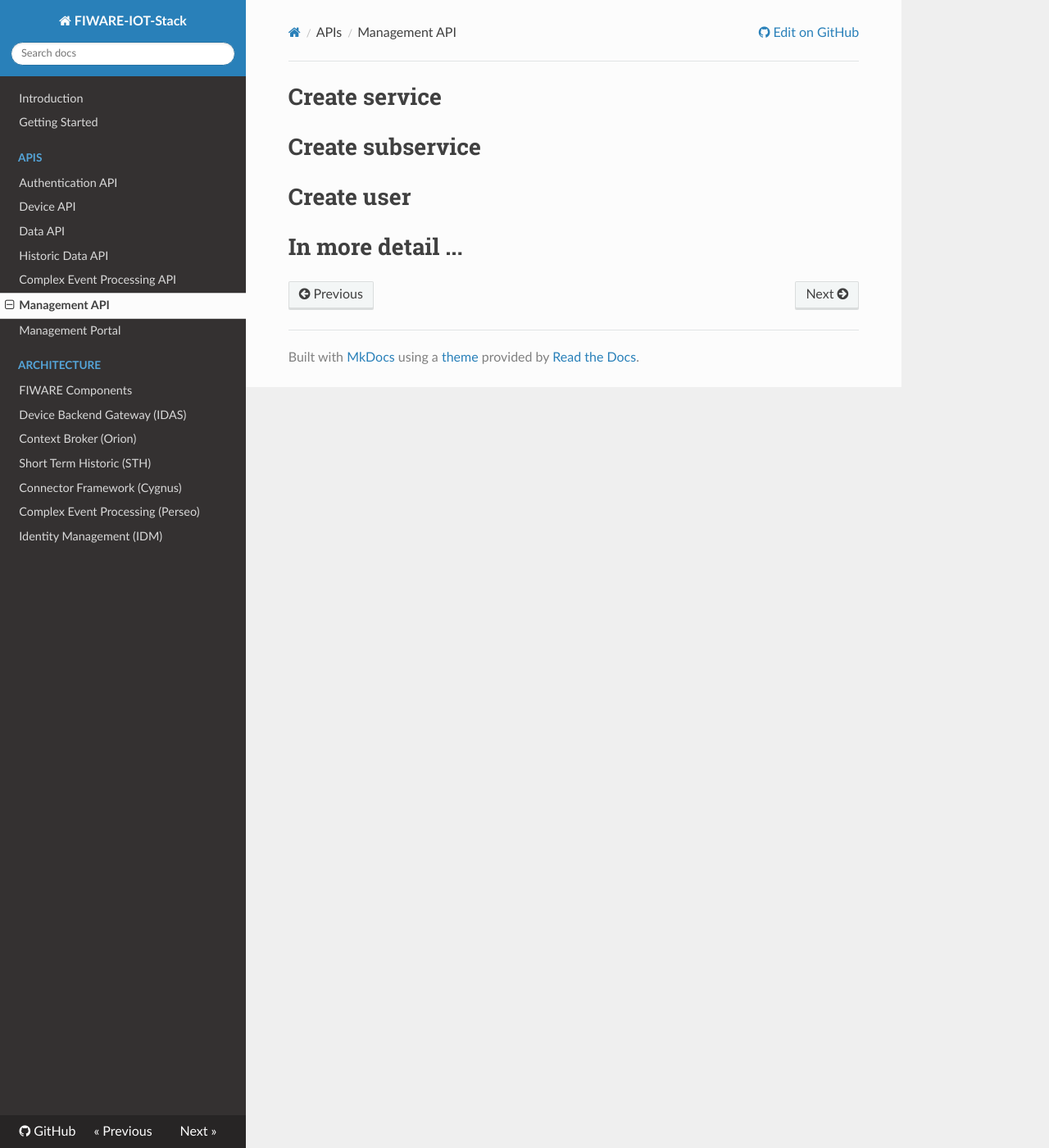
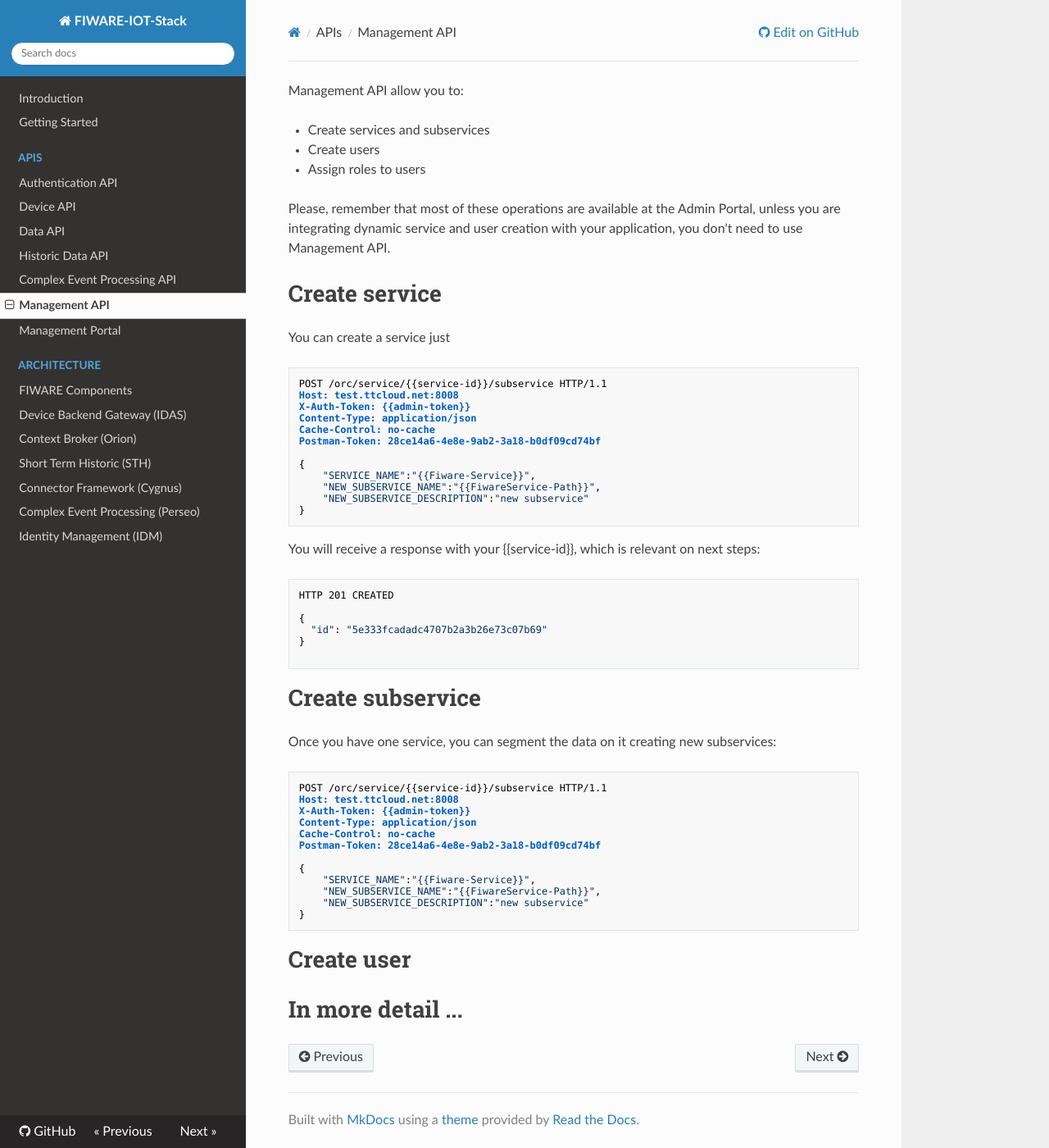
Before and after one commit to telefonicaid/thinking-cities, an MkDocs documentation site: the page built from docs/management_api.md, in a window 1280 px wide and 1400 px high. Shown: the whole window at 82% size. Built offline with MkDocs 1.6.1, drawn with Linux system fonts in a browser that asks for light colours; nearby versions of some CDN libraries; old or Windows-style settings are respelled for this version of MkDocs.

Commit message:
Update management_api.md

````diff
--- a/docs/management_api.md
+++ b/docs/management_api.md
@@ -1,6 +1,59 @@
+Management API allow you to:
+
+- Create services and subservices
+- Create users
+- Assign roles to users
+
+Please, remember that most of these operations are available at the Admin Portal, unless you are integrating dynamic service and user creation with your application, you don't need to use Management API.
+
 # Create service
 
+You can create a service just
+
+```
+POST /orc/service/{{service-id}}/subservice HTTP/1.1
+Host: test.ttcloud.net:8008
+X-Auth-Token: {{admin-token}}
+Content-Type: application/json
+Cache-Control: no-cache
+Postman-Token: 28ce14a6-4e8e-9ab2-3a18-b0df09cd74bf
+
+{
+    "SERVICE_NAME":"{{Fiware-Service}}",
+    "NEW_SUBSERVICE_NAME":"{{FiwareService-Path}}",
+    "NEW_SUBSERVICE_DESCRIPTION":"new subservice"
+}
+```
+
+You will receive a response with your {{service-id}}, which is relevant on next steps:
+
+```
+HTTP 201 CREATED
+
+{
+  "id": "5e333fcadadc4707b2a3b26e73c07b69"
+}
+
+```
+
 # Create subservice
+
+Once you have one service, you can segment the data on it creating new subservices:
+
+```
+POST /orc/service/{{service-id}}/subservice HTTP/1.1
+Host: test.ttcloud.net:8008
+X-Auth-Token: {{admin-token}}
+Content-Type: application/json
+Cache-Control: no-cache
+Postman-Token: 28ce14a6-4e8e-9ab2-3a18-b0df09cd74bf
+
+{
+    "SERVICE_NAME":"{{Fiware-Service}}",
+    "NEW_SUBSERVICE_NAME":"{{FiwareService-Path}}",
+    "NEW_SUBSERVICE_DESCRIPTION":"new subservice"
+}
+```
 
 # Create user
 
````
